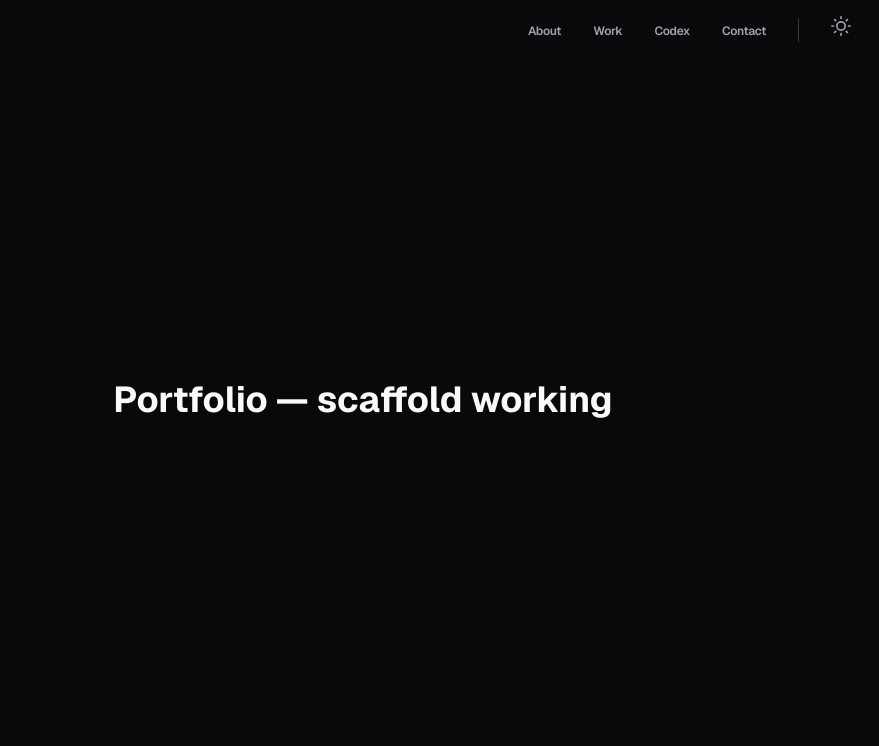
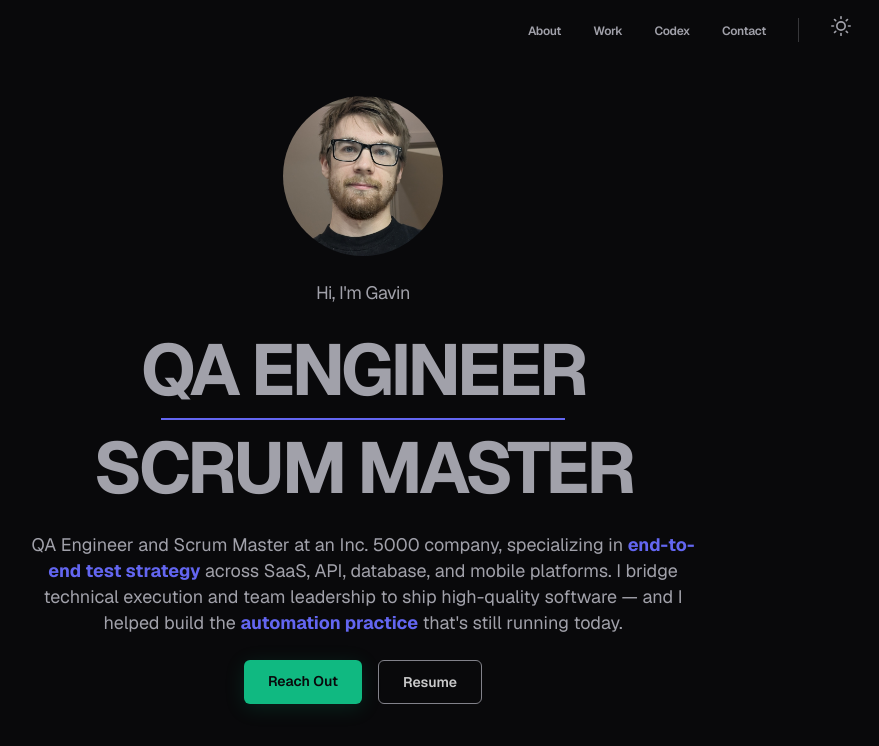
Before and after one commit to GavinBenson/Multi-Page-Portfolio, a Next.js app: page / in a window 1280 px wide. Shown: the top 746 px of the page, without its empty margins (277-1156 px from the left). Built offline with nearby package versions, Linux system fonts and the light colour scheme.

Commit message:
feat: add hero section with staggered load animation
Full-viewport centered hero with profile photo, dual titles,
description, and CTAs. Framer Motion staggered fade-up on load.
SectionReveal wrapper created for reuse.

```diff
--- a/src/app/page.tsx
+++ b/src/app/page.tsx
@@ -1,12 +1,9 @@
+import Hero from '@/components/Hero'
+
 export default function Home() {
   return (
-    <main className="min-h-screen flex items-center justify-center">
-      <h1
-        className="text-4xl font-bold"
-        style={{ color: 'var(--text-primary)' }}
-      >
-        Portfolio — scaffold working
-      </h1>
+    <main>
+      <Hero />
     </main>
   )
 }
--- /dev/null
+++ b/src/components/Hero.tsx
@@ -0,0 +1,110 @@
+'use client'
+
+import Image from 'next/image'
+import { motion, type Variants } from 'framer-motion'
+
+const stagger: Variants = {
+  hidden: {},
+  show: { transition: { staggerChildren: 0.1 } },
+}
+
+const fadeUp: Variants = {
+  hidden: { opacity: 0, y: 20 },
+  show: {
+    opacity: 1,
+    y: 0,
+    transition: { duration: 0.6, ease: [0.22, 1, 0.36, 1] },
+  },
+}
+
+export default function Hero() {
+  return (
+    <section className="min-h-screen flex items-center justify-center px-6">
+      <motion.div
+        variants={stagger}
+        initial="hidden"
+        animate="show"
+        className="text-center flex flex-col items-center gap-6 max-w-2xl"
+      >
+        <motion.div variants={fadeUp}>
+          <Image
+            src="/img/hero.jpg"
+            alt="Gavin Benson"
+            width={160}
+            height={160}
+            priority
+            className="rounded-full object-cover w-24 h-24 sm:w-32 sm:h-32 lg:w-40 lg:h-40"
+          />
+        </motion.div>
+
+        <motion.p
+          variants={fadeUp}
+          className="text-sm sm:text-base lg:text-lg tracking-tight"
+          style={{ color: 'var(--text-secondary)' }}
+        >
+          Hi, I&apos;m Gavin
+        </motion.p>
+
+        <motion.div variants={fadeUp} className="flex flex-col items-center gap-2">
+          <h1
+            className="text-3xl sm:text-4xl lg:text-6xl xl:text-7xl font-bold uppercase tracking-tighter leading-none"
+            style={{ color: 'var(--text-secondary)' }}
+          >
+            QA Engineer
+          </h1>
+          <hr
+            className="w-3/4 border-none h-0.5"
+            style={{ backgroundColor: 'var(--accent-secondary)' }}
+          />
+          <h1
+            className="text-3xl sm:text-4xl lg:text-6xl xl:text-7xl font-bold uppercase tracking-tighter leading-none"
+            style={{ color: 'var(--text-secondary)' }}
+          >
+            Scrum Master
+          </h1>
+        </motion.div>
+
+        <motion.p
+          variants={fadeUp}
+          className="text-sm sm:text-base lg:text-lg max-w-[60ch] leading-relaxed"
+          style={{ color: 'var(--text-secondary)' }}
+        >
+          QA Engineer and Scrum Master at an Inc. 5000 company, specializing in{' '}
+          <strong style={{ color: 'var(--accent-secondary)' }}>end-to-end test strategy</strong>{' '}
+          across SaaS, API, database, and mobile platforms. I bridge technical
+          execution and team leadership to ship high-quality software — and I
+          helped build the{' '}
+          <strong style={{ color: 'var(--accent-secondary)' }}>automation practice</strong>{' '}
+          that&apos;s still running today.
+        </motion.p>
+
+        <motion.div variants={fadeUp} className="flex gap-4 mt-2">
+          <a
+            href="mailto:gavindbenson@gmail.com"
+            className="px-6 py-2.5 rounded-md text-sm font-semibold no-underline transition-all duration-200 hover:-translate-y-0.5"
+            style={{
+              backgroundColor: 'var(--accent)',
+              color: 'var(--bg)',
+              boxShadow: '0 4px 20px var(--accent-glow)',
+            }}
+          >
+            Reach Out
+          </a>
+          <a
+            href="/Benson_Gavin_Resume.pdf"
+            target="_blank"
+            rel="noopener noreferrer"
+            className="px-6 py-2.5 rounded-md text-sm font-semibold no-underline transition-all duration-200 hover:-translate-y-0.5 border"
+            style={{
+              borderColor: 'var(--text-secondary)',
+              color: 'var(--text-primary)',
+              opacity: 0.8,
+            }}
+          >
+            Resume
+          </a>
+        </motion.div>
+      </motion.div>
+    </section>
+  )
+}
--- /dev/null
+++ b/src/components/SectionReveal.tsx
@@ -0,0 +1,26 @@
+'use client'
+
+import { motion } from 'framer-motion'
+import type { ReactNode } from 'react'
+
+export default function SectionReveal({
+  children,
+  className = '',
+  delay = 0,
+}: {
+  children: ReactNode
+  className?: string
+  delay?: number
+}) {
+  return (
+    <motion.div
+      initial={{ opacity: 0, y: 30 }}
+      whileInView={{ opacity: 1, y: 0 }}
+      viewport={{ once: true, margin: '-80px' }}
+      transition={{ duration: 0.6, delay, ease: [0.22, 1, 0.36, 1] }}
+      className={className}
+    >
+      {children}
+    </motion.div>
+  )
+}
```
